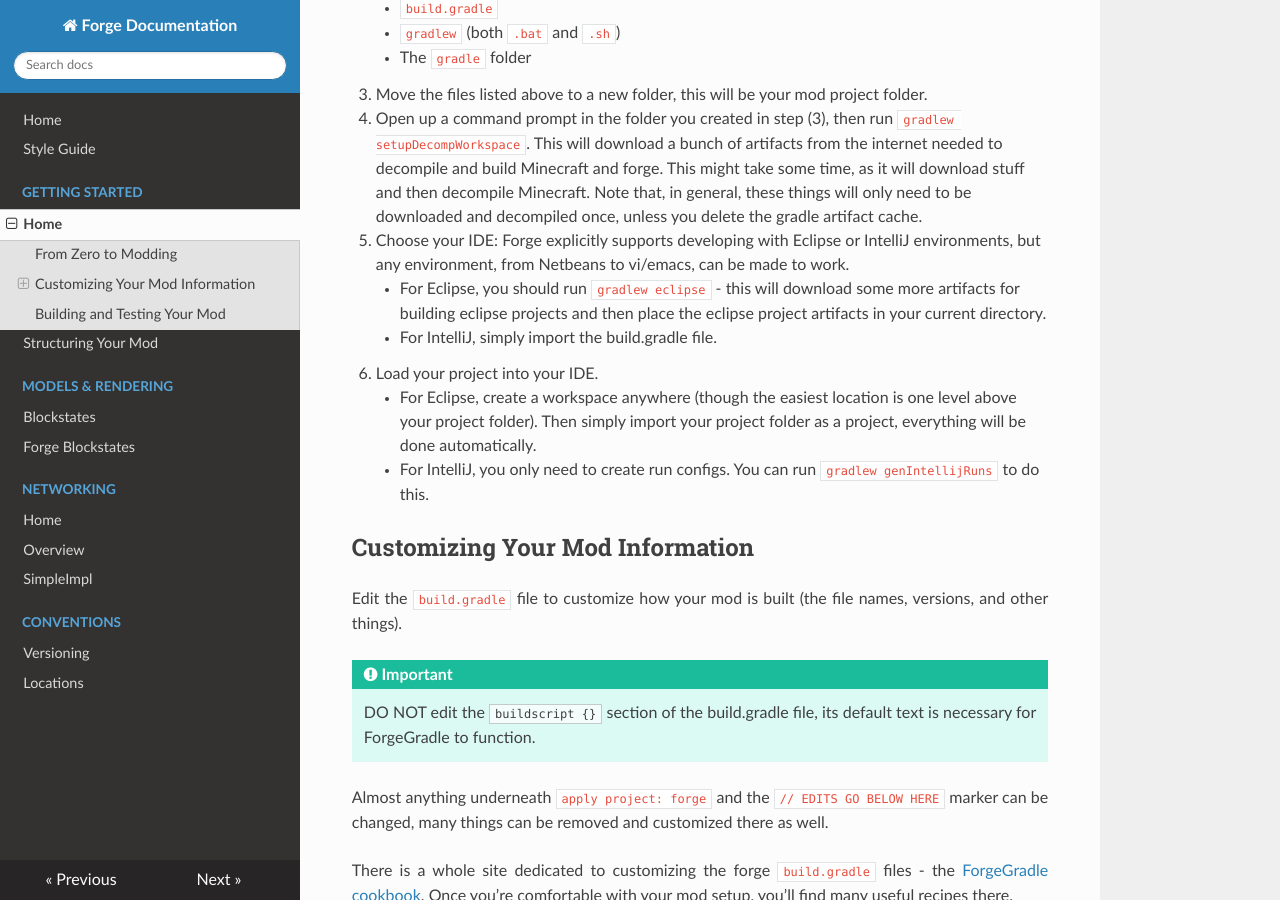
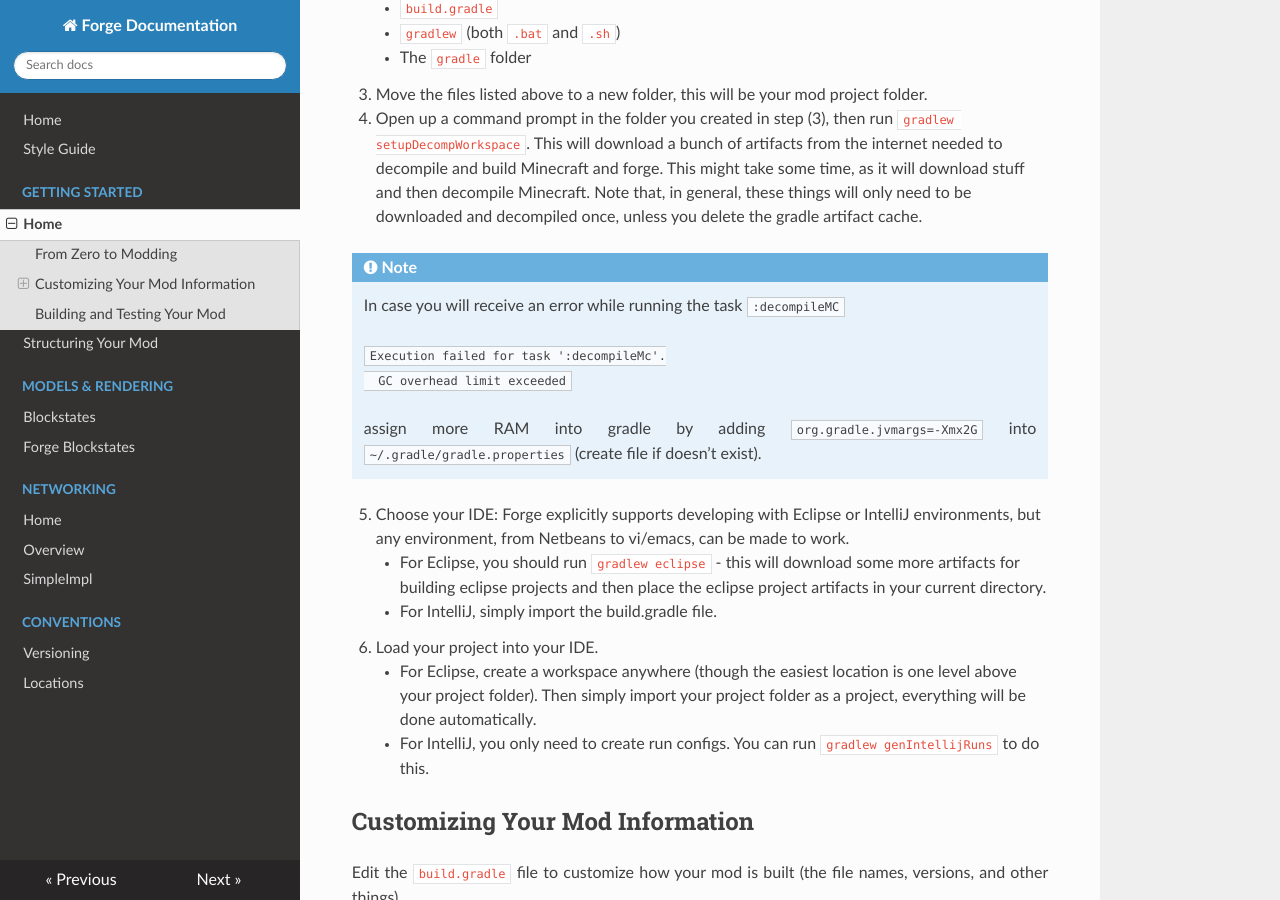
Before and after one commit to MinecraftForge/Documentation, an MkDocs documentation site: the page built from docs/gettingstarted/index.md, in a window 1280 px wide and 900 px high, scrolled down 449 px. Built offline with MkDocs 1.6.1, drawn with Linux system fonts in a browser that asks for light colours; nearby versions of some CDN libraries; old or Windows-style settings are respelled for this version of MkDocs.

Commit message:
Added information about error through install

````diff
--- a/docs/gettingstarted/index.md
+++ b/docs/gettingstarted/index.md
@@ -13,6 +13,18 @@ From Zero to Modding
     * The `gradle` folder
 3. Move the files listed above to a new folder, this will be your mod project folder.
 4. Open up a command prompt in the folder you created in step (3), then run `gradlew setupDecompWorkspace`. This will download a bunch of artifacts from the internet needed to decompile and build Minecraft and forge. This might take some time, as it will download stuff and then decompile Minecraft. Note that, in general, these things will only need to be downloaded and decompiled once, unless you delete the gradle artifact cache.
+
+!!! note
+
+    In case you will receive an error while running the task `:decompileMC`
+
+    ```
+      Execution failed for task ':decompileMc'.
+      GC overhead limit exceeded
+    ```
+
+    assign more RAM into gradle by adding `org.gradle.jvmargs=-Xmx2G` into `~/.gradle/gradle.properties` (create file if doesn't exist).
+
 5. Choose your IDE: Forge explicitly supports developing with Eclipse or IntelliJ environments, but any environment, from Netbeans to vi/emacs, can be made to work.
     * For Eclipse, you should run `gradlew eclipse` - this will download some more artifacts for building eclipse projects and then place the eclipse project artifacts in your current directory.
     * For IntelliJ, simply import the build.gradle file.
````
